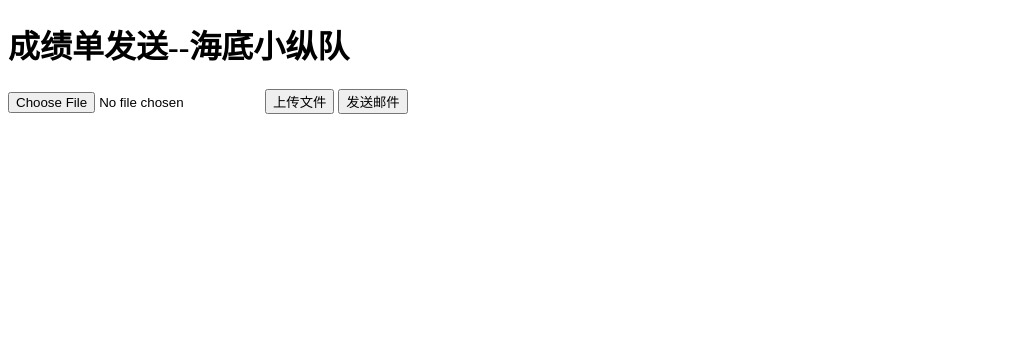
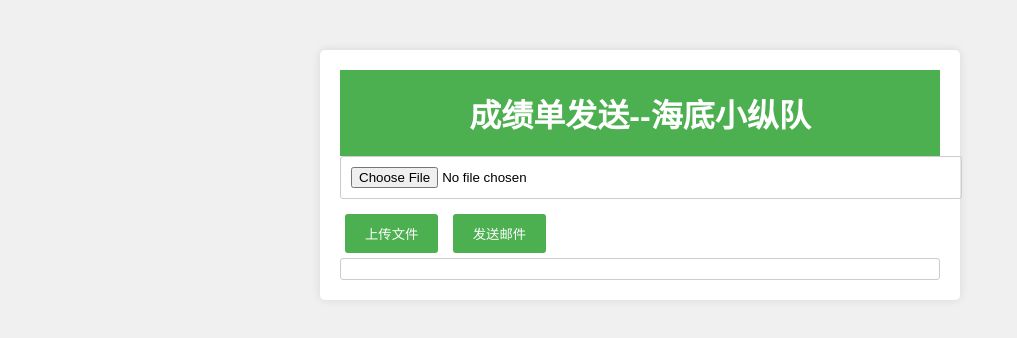
Before and after one commit to lzx200211/score, a plain HTML site: page templates/index.html in a window 1280 px wide. Shown: the whole page, without its empty margins (0-1017 px from the left). Drawn offline with Linux system fonts and the light colour scheme.

Commit message:
Add files via upload
只能改改前端

```diff
--- a/templates/index.html
+++ b/templates/index.html
@@ -1,17 +1,70 @@
 <!DOCTYPE html>
-<html>
+<html lang="zh">
 <head>
+    <meta charset="UTF-8">
+    <meta name="viewport" content="width=device-width, initial-scale=1.0">
     <title>成绩单发送</title>
+    <style>
+        body {
+            font-family: Arial, sans-serif;
+            background-color: #f0f0f0;
+            margin: 0;
+            padding: 0;
+        }
+
+        h1 {
+            background-color: #4CAF50;
+            color: white;
+            text-align: center;
+            padding: 20px;
+            margin: 0;
+        }
+
+        #container {
+            max-width: 600px;
+            margin: 50px auto;
+            background-color: white;
+            padding: 20px;
+            border-radius: 5px;
+            box-shadow: 0 0 10px rgba(0, 0, 0, 0.1);
+        }
+
+        input[type="file"] {
+            display: block;
+            width: 100%;
+            padding: 10px;
+            margin-bottom: 10px;
+            border: 1px solid #ccc;
+            border-radius: 3px;
+        }
+
+        button {
+            display: inline-block;
+            background-color: #4CAF50;
+            color: white;
+            text-align: center;
+            padding: 10px 20px;
+            margin: 5px;
+            border: none;
+            border-radius: 3px;
+            cursor: pointer;
+        }
+
+        #response {
+            padding: 10px;
+            border: 1px solid #ccc;
+            border-radius: 3px;
+        }
+    </style>
 </head>
 <body>
-    <h1>成绩单发送--海底小纵队</h1>
-
-    <input type="file" id="fileInput">
-    <button id="uploadButton">上传文件</button>
-    <button id="sendEmailButton">发送邮件</button>
-
-    <div id="response"></div>
-
+    <div id="container">
+        <h1>成绩单发送--海底小纵队</h1>
+        <input type="file" id="fileInput">
+        <button id="uploadButton">上传文件</button>
+        <button id="sendEmailButton">发送邮件</button>
+        <div id="response"></div>
+    </div>
 
     <script>
         var fileInput = document.getElementById("fileInput");
```
